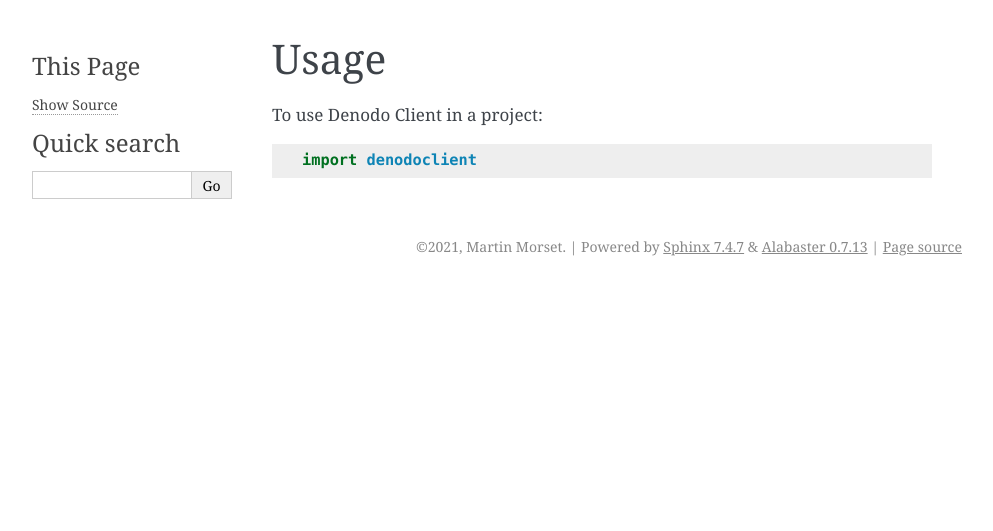
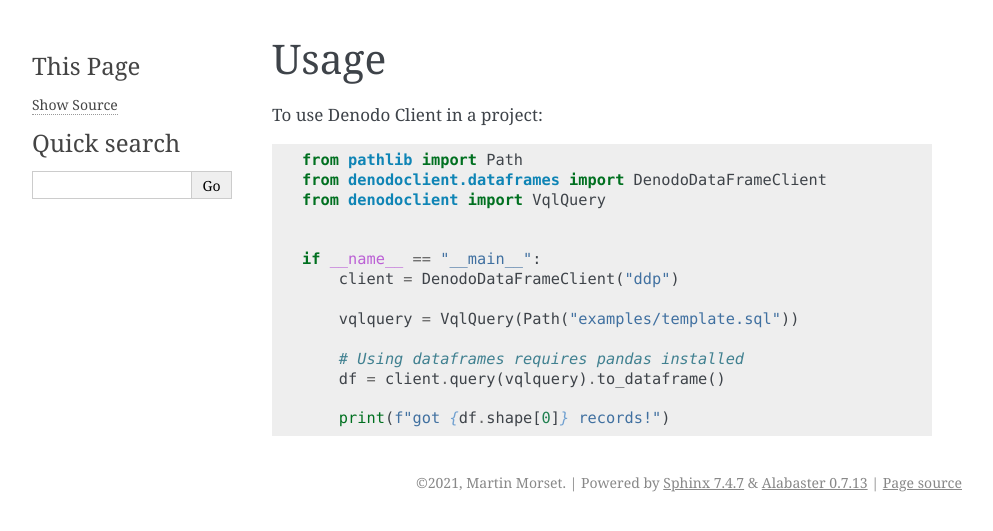
Before and after one commit to dfds-data/denodoclient, a Sphinx documentation site: the page built from docs/usage.rst, in a window 1280 px wide. Shown: the top 531 px of the page, without its empty margins (148-1141 px from the left). Built offline with Sphinx 7.4.7, drawn with Linux system fonts in a browser that asks for light colours; pages that are not in the unit, such as notebooks, are missing from menus.

```diff
--- a/docs/usage.rst
+++ b/docs/usage.rst
@@ -4,4 +4,17 @@ Usage
 
 To use Denodo Client in a project::
 
-    import denodoclient
+    from pathlib import Path
+    from denodoclient.dataframes import DenodoDataFrameClient
+    from denodoclient import VqlQuery
+
+
+    if __name__ == "__main__":
+        client = DenodoDataFrameClient("ddp")
+
+        vqlquery = VqlQuery(Path("examples/template.sql"))
+
+        # Using dataframes requires pandas installed
+        df = client.query(vqlquery).to_dataframe()
+
+        print(f"got {df.shape[0]} records!")
```
Also changed, not shown: README.rst (+4 -5 lines), .travis.yml (deleted), 3 other files.
